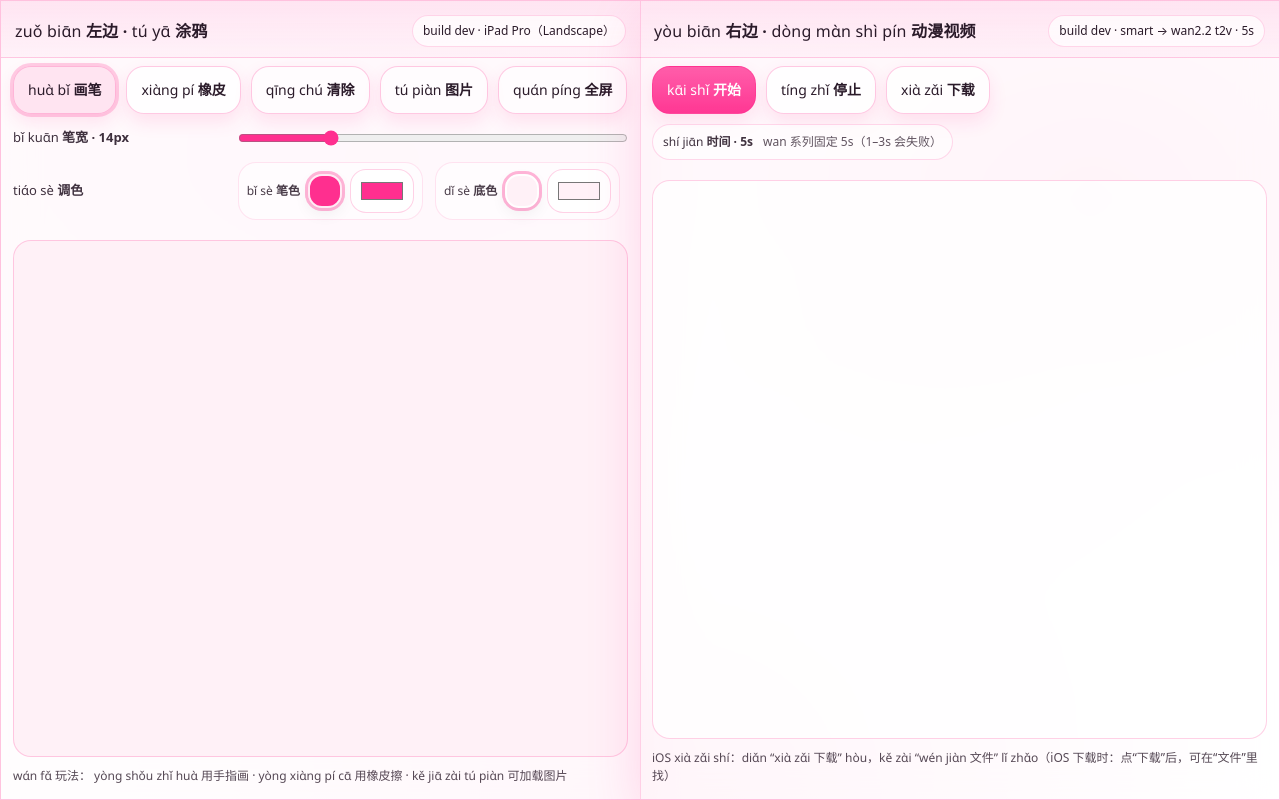
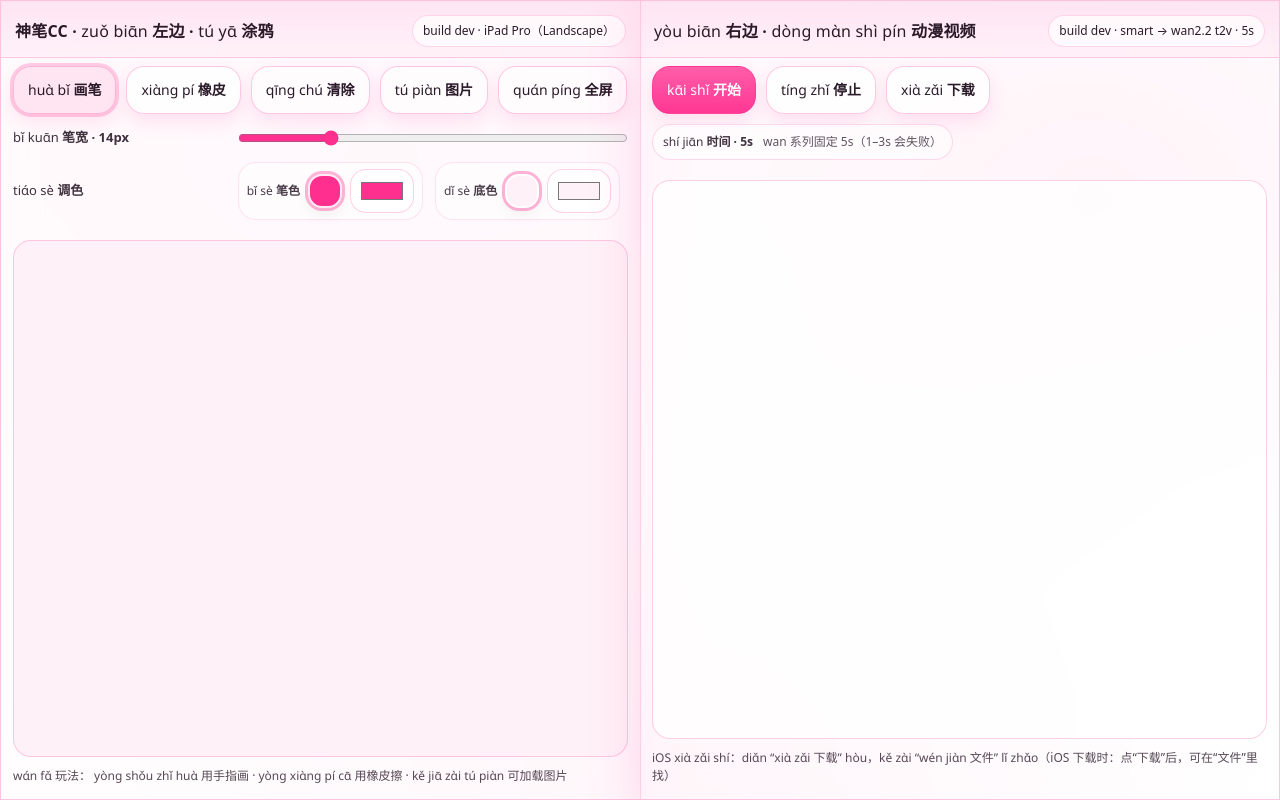
Before and after one commit to Ali1995A/image2vidio, a Next.js app: page / in a window 1280 px wide. Built offline with nearby package versions, Linux system fonts and the light colour scheme.

Commit message:
Brand: 神笔CC title + YouYuan font

```diff
--- a/app/globals.css
+++ b/app/globals.css
@@ -43,7 +43,7 @@ body {
 body {
   margin: 0;
   color: var(--ink);
-  font-family: ui-rounded, system-ui, -apple-system, BlinkMacSystemFont, "SF Pro Rounded",
+  font-family: "YouYuan", "幼圆", ui-rounded, system-ui, -apple-system, BlinkMacSystemFont, "SF Pro Rounded",
     "SF Pro Display", "PingFang SC", "Hiragino Sans GB", "Microsoft YaHei", sans-serif;
   background: radial-gradient(1200px 700px at 30% 20%, var(--pink-1), transparent 60%),
     radial-gradient(900px 600px at 85% 25%, rgba(255, 47, 143, 0.18), transparent 65%),
--- a/app/layout.tsx
+++ b/app/layout.tsx
@@ -2,7 +2,7 @@ import type { Metadata, Viewport } from "next";
 import "./globals.css";
 
 export const metadata: Metadata = {
-  title: "image2vidio",
+  title: "神笔CC",
   description: "Doodle → Anime video (1–3s)",
 };
 
--- a/app/page.tsx
+++ b/app/page.tsx
@@ -15,10 +15,10 @@ export default function HomePage() {
         <div className="panelInner">
           <div className="panelHeader">
             <div className="panelTitle">
-              <span className="pinyin-text">{py("zuǒ biān")}</span> 左边 ·{" "}
+              神笔CC · <span className="pinyin-text">{py("zuǒ biān")}</span> 左边 ·{" "}
               <span className="pinyin-text">{py("tú yā")}</span> 涂鸦
             </div>
-          <div className="chip">build {APP_VERSION} · iPad Pro（Landscape）</div>
+            <div className="chip">build {APP_VERSION} · iPad Pro（Landscape）</div>
           </div>
           <DoodlePad
             ref={doodleRef}
```
